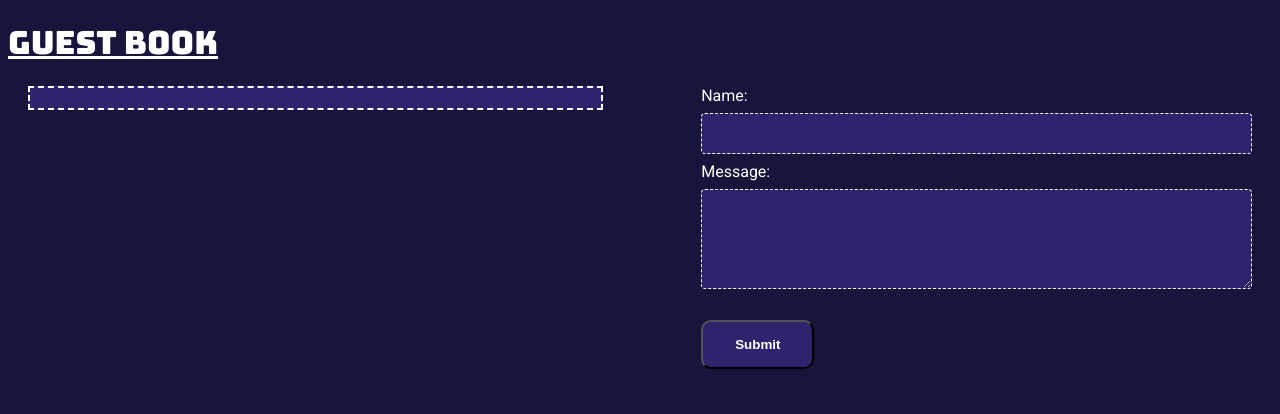
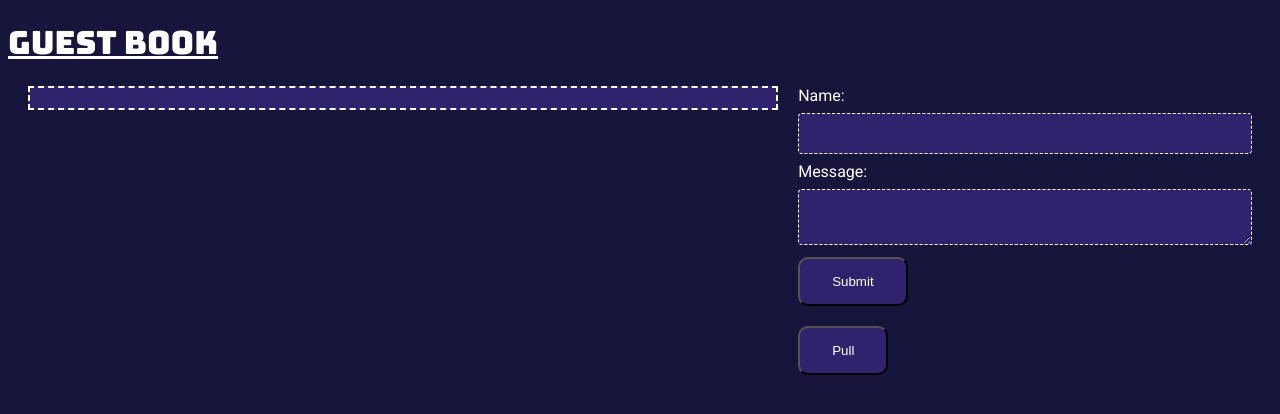
Before and after one commit to Isac-1507/guestbook, a website: page public/index.html in a window 1280 px wide. Drawn offline with Linux system fonts and the light colour scheme; no server answers.

Commit message:
Add pull button.

```diff
--- a/public/index.html
+++ b/public/index.html
@@ -4,12 +4,11 @@
     <meta charset="UTF-8" />
     <meta name="viewport" content="width=device-width, initial-scale=1.0" />
     <title>Guest Book</title>
-    <link rel="icon" type="image/x-icon" href="favicon.ico" />
     <link rel="stylesheet" href="stylesheet.css" />
     <link rel="preconnect" href="https://fonts.googleapis.com" />
     <link rel="preconnect" href="https://fonts.gstatic.com" crossorigin />
     <link
-      href="https://fonts.googleapis.com/css2?family=Roboto:ital,wght@0,100;0,300;0,400;0,500;0,700;0,900;1,100;1,300;1,400;1,500;1,700;1,900&display=swap"
+      href="https://fonts.googleapis.com/css2?family=Roboto:ital,wght@0,100;0,300;0,400;0,500;0,700;0,900;1,100;1,300;1,400;1,500;1,700,1,900&display=swap"
       rel="stylesheet"
     />
     <link
@@ -21,16 +20,17 @@
     <h1><u>Guest Book</u></h1>
     <div class="container">
       <div id="guestBookEntries"></div>
-      <form id="guestBookForm">
-        <label for="name">Name:</label><br />
-        <input type="text" id="name" name="name" autocomplete="off"/><br />
-        <label for="message">Message:</label><br />
-        <textarea id="message" name="message"></textarea><br /><br />
-        <input type="submit" value="Submit" class="submit" autocomplete="off"/>
-        <br />
-        <br />
-        <div id="status"></div>
-      </form>
+      <div class="idk">
+        <form id="guestBookForm">
+          <label for="name">Name:</label><br />
+          <input type="text" id="name" name="name" /><br />
+          <label for="message">Message:</label><br />
+          <textarea id="message" name="message"></textarea><br />
+          <input type="submit" value="Submit" class="submit" />
+          <div id="status"></div>
+        </form>
+        <button id="pullButton">Pull</button> <!-- Button placed outside the form -->
+      </div>
     </div>
     <script src="script.js"></script>
   </body>
--- a/public/script.js
+++ b/public/script.js
@@ -1,13 +1,11 @@
 const delay = ms => new Promise(res => setTimeout(res, ms));
-document
-  .getElementById("guestBookForm")
-  .addEventListener("submit", function (e) {
+
+document.getElementById("guestBookForm").addEventListener("submit", function (e) {
   e.preventDefault();
 
   const name = document.getElementById("name").value;
   const message = document.getElementById("message").value;
   const status = document.getElementById("status");
-
 
   fetch("/submit", {
     method: "POST",
@@ -24,12 +22,18 @@ document
         await delay(3000);
         status.innerHTML = "";
       } else {
-          alert("There was an error submitting your message.");
+        status.innerHTML += "There was an error submitting your message.";
       }
     })
     .catch((error) => {
       console.error("Error:", error);
+      status.innerHTML += "An error occurred.";
     });
+});
+
+document.getElementById('pullButton').addEventListener('click', function(e) {
+  e.preventDefault();
+  loadEntries();
 });
 
 function loadEntries() {
@@ -43,6 +47,9 @@ function loadEntries() {
         entryElement.innerHTML = `<strong>${entry.name}</strong><p>${entry.message}</p><hr>`;
         entriesContainer.appendChild(entryElement);
       });
+    })
+    .catch((error) => {
+      console.error("Error:", error);
     });
 }
 
--- a/public/stylesheet.css
+++ b/public/stylesheet.css
@@ -2,20 +2,20 @@ body {
   font-family: "Roboto", sans-serif;
   font-weight: 400;
   font-style: normal;
-  background-color: #17153b;
+  background-color: #17153B;
   color: white;
 }
 
-h1 {
-  font-family: "Bungee", sans-serif;
+h1, h2 {
+  font-family: 'Bungee', sans-serif;
   font-weight: 400;
   font-size: normal;
 }
 
 .container {
   display: flex;
-  justify-content: space-between;
   align-items: flex-start;
+  gap: 20px; /* Add space between the columns */
   margin: 20px;
 }
 
@@ -23,20 +23,18 @@ h1 {
   border-color: white;
   border-width: 2px;
   border-style: dashed;
-  max-height: 600px;
+  max-height: 300px;
   overflow-y: scroll;
   padding: 10px;
   background-color: #2e236c;
-  width: 45%; /* Adjust width as needed */
+  width: 80%; /* Adjust width as needed */
 }
 
 form {
-  width: 45%; /* Adjust width as needed */
+  width: 100%; /* Adjust width as needed */
 }
 
-input[type="text"],
-select,
-textarea {
+input[type=text], select, textarea {
   width: 100%;
   padding: 12px 20px;
   margin: 8px 0;
@@ -48,22 +46,43 @@ textarea {
   border-style: dashed;
   color: white;
 }
-textarea {
-    height: 100px;
-    font-family: 'Roboto', sans-serif;
-}
+
 .submit {
   background-color: #2e236c;
   color: white;
   padding: 15px 32px;
   border-radius: 10px;
-  font-weight: bold;
-}
-.submit:hover {
-  background-color: lightgrey;
-  color: black;
 }
 
 #status {
-    color: lightgreen;
+  margin-top: 10px;
+  font-size: 14px;
+  color: #fff;
 }
+
+button#pullButton {
+  background-color: #2e236c;
+  color: white;
+  padding: 15px 32px;
+  border-radius: 10px;
+  margin-top: 10px; /* Add space above the button */
+}
+
+html::-webkit-scrollbar {
+  width: 12px;
+}
+
+html::-webkit-scrollbar-track {
+  border-radius: 8px;
+  background-color: #e7e7e7;
+  border: 1px solid #cacaca;
+  box-shadow: inset 0 0 6px rgba(0, 0, 0, .3);
+}
+
+html::-webkit-scrollbar-thumb {
+  border-radius: 8px;
+  background-color: #363636;
+}
+.idk {
+  width: 50%;
+}
```
Lines whose indentation alone changed are shown as unchanged.
